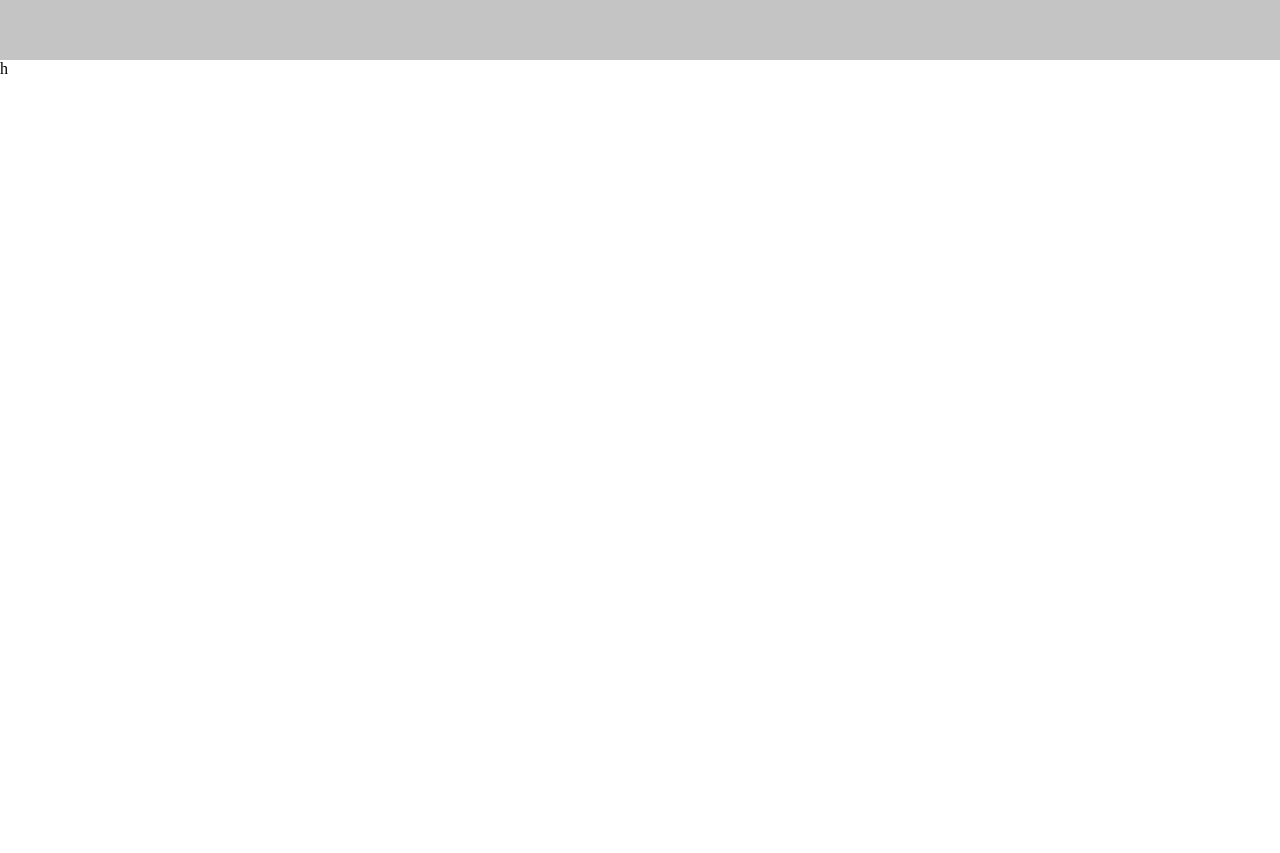
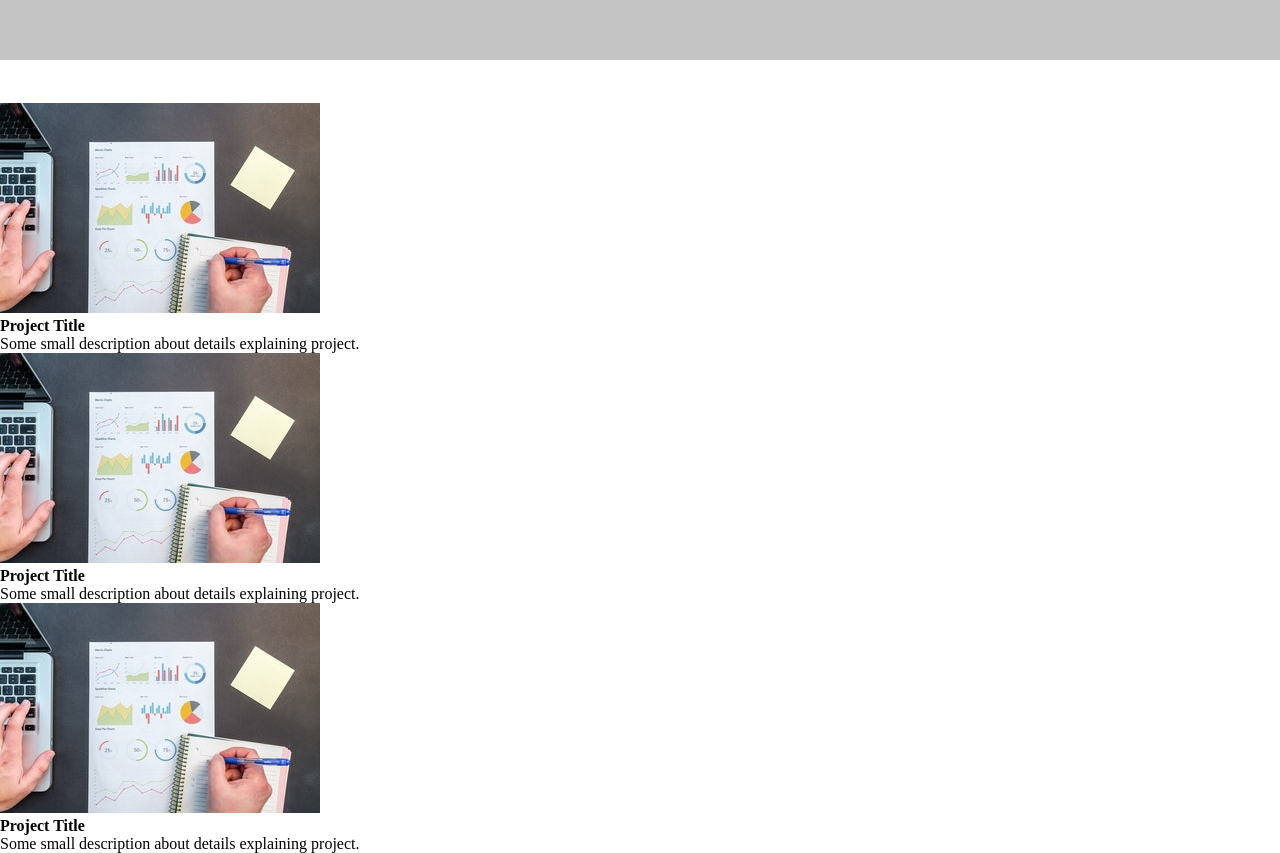
Before and after one commit to surajhume/portfolio, a plain HTML site: page index.html in a window 1280 px wide. Shown: the part 740-1593 px from the top of the page. Before the commit the page ends 818 px from the top, so only its background shows below. Drawn offline with nearby package versions, Linux system fonts and the light colour scheme; a web font is replaced by a local one.

Commit message:
Added projects menu

```diff
--- a/index.html
+++ b/index.html
@@ -28,13 +28,13 @@
             <div class="bg-profile">
                 <img src="./assets/profile/profile.jpeg" alt="profile" >
             </div>
-            <div class="bg-info white">
+            <div class="bg-info white center">
                 <p>
                     I'm Suraj Hume <br> A coder curious in learning various technology.
                 </p>
             </div>
             <div class="btn">
-                <form action="#">
+                <form action="#projects">
                     <button type="submit">Checkout Projects</button>
                 </form>
                 <form action="#">
@@ -43,8 +43,27 @@
             </div>
         </div>
     </div>
-    <div class="container">
-        <p>h</p>
+    <div class="container" id="projects">
+        <h1 class="center white">
+            My Projects
+        </h1>
+        <div class="projects-list">
+<div class="project-1 center card">
+<img src="./assets/projects/project-1.jpg" alt="project image reference">
+<h4>Project Title</h4>
+<p>Some small description about details explaining project.</p>
+</div>
+<div class="project-2 center card">
+<img src="./assets/projects/project-2.jpg" alt="project image reference">
+<h4>Project Title</h4>
+<p>Some small description about details explaining project.</p>
+</div>
+<div class="project-3 center card">
+<img src="./assets/projects/project-3.jpg" alt="project image reference">
+<h4>Project Title</h4>
+<p>Some small description about details explaining project.</p>
+</div>
+        </div>
     </div>
 </body>
 
```
